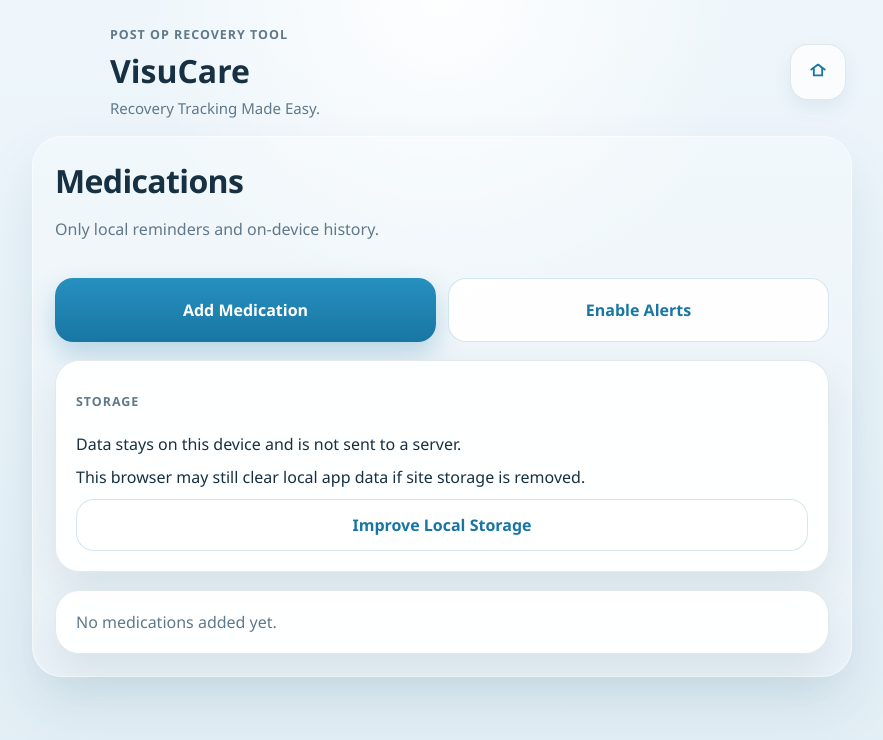
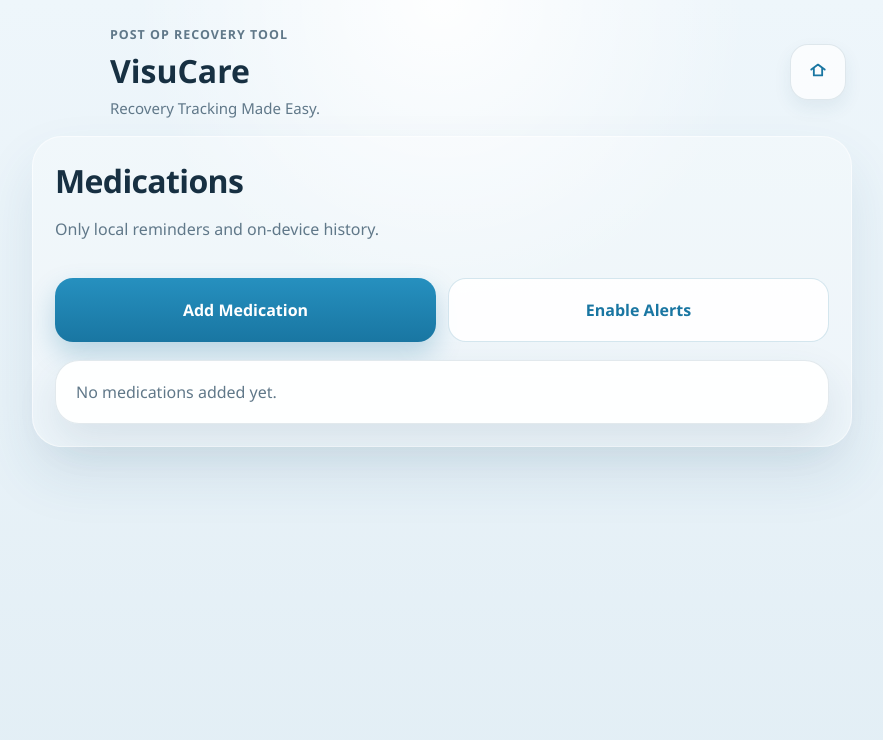
Before and after one commit to conner-designs/visucare, a Vue app: page /medications in a window 1280 px wide. Shown: the top 740 px of the page, without its empty margins (198-1081 px from the left). Built offline with nearby package versions, Linux system fonts and the light colour scheme.

Commit message:
Update MedicationsView.vue

```diff
--- a/src/views/MedicationsView.vue
+++ b/src/views/MedicationsView.vue
@@ -88,24 +88,6 @@ function confirmMessage() {
       </button>
     </div>
 
-    <BaseCard class="storage-note">
-      <p class="summary-label">Storage</p>
-      <p class="overview-line">
-        Data stays on this device and is not sent to a server.
-      </p>
-      <p class="overview-line">
-        {{ persistentStorageGranted ? "This browser granted stronger local storage protection." : "This browser may still clear local app data if site storage is removed." }}
-      </p>
-      <button
-        v-if="!persistentStorageGranted"
-        class="action-button subtle compact-button"
-        type="button"
-        @click="improveStorage"
-      >
-        Improve Local Storage
-      </button>
-    </BaseCard>
-
     <div v-if="!medications.length" class="stack">
       <BaseCard class="empty-state">No medications added yet.</BaseCard>
     </div>
```
